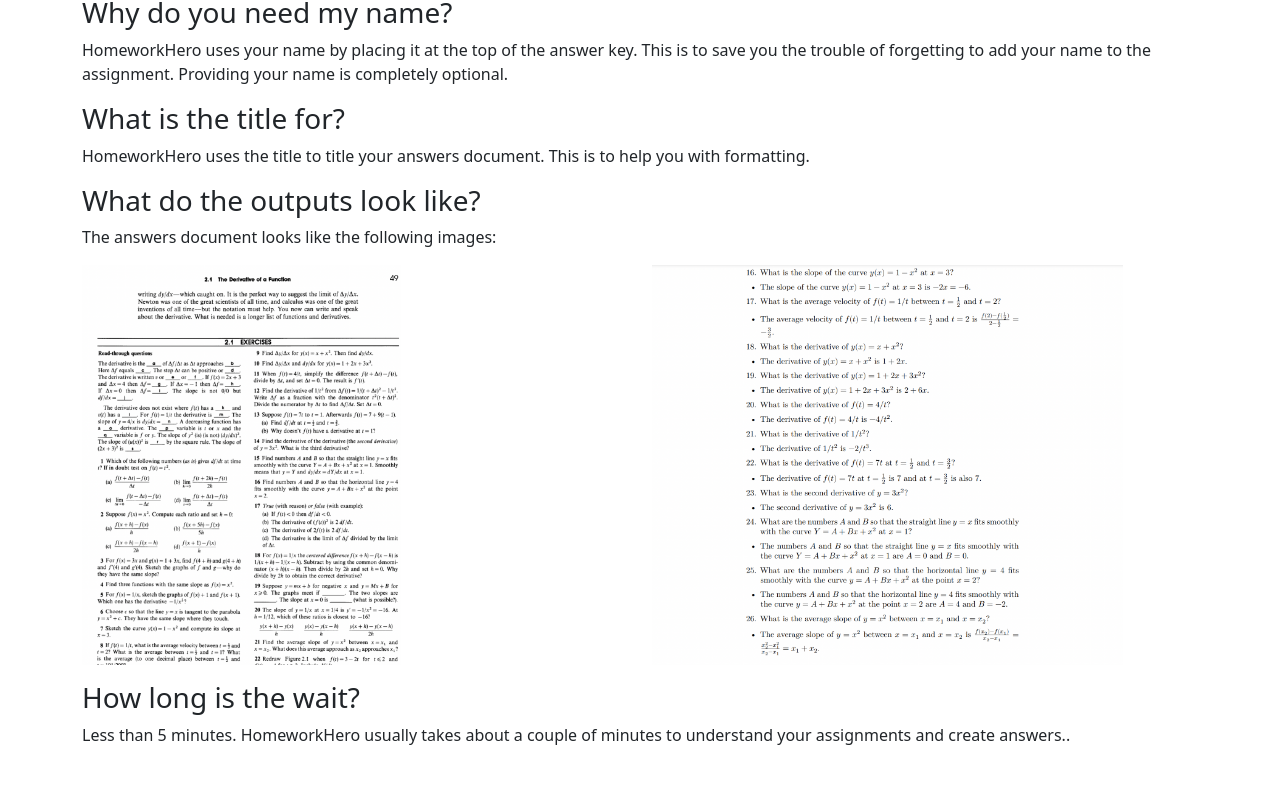
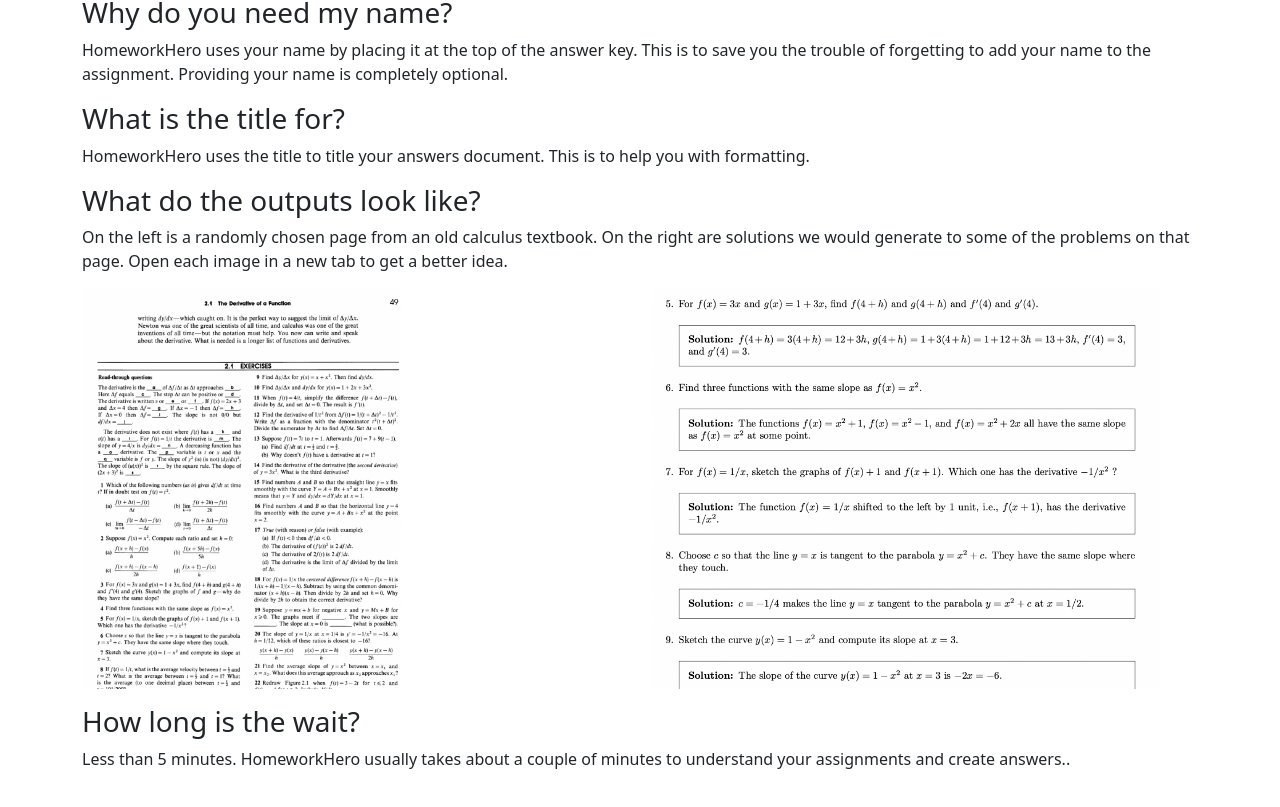
Before and after one commit to nelsontodd/Lazy-AI, a React (Create React App) app in the folder client/: page /faq in a window 1280 px wide. Shown: the part 844-1651 px from the top of the page. Built offline with nearby package versions, Linux system fonts and the light colour scheme.

Commit message:
New example

```diff
--- a/client/src/components/FAQ.js
+++ b/client/src/components/FAQ.js
@@ -42,7 +42,7 @@
         help you with formatting.</p>
 
       <h3 className="mt-3">What do the outputs look like?</h3>
-      <p>The answers document looks like the following images:</p>
+      <p>On the left is a randomly chosen page from an old calculus textbook. On the right are solutions we would generate to some of the problems on that page. Open each image in a new tab to get a better idea.</p>
       <Examples />
 
       <h3 className="mt-3">How long is the wait?</h3>
```
Also changed, not shown: client/public/test_output.png, client/src/img/test_output.png.
